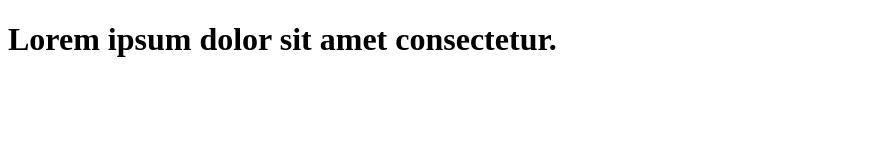
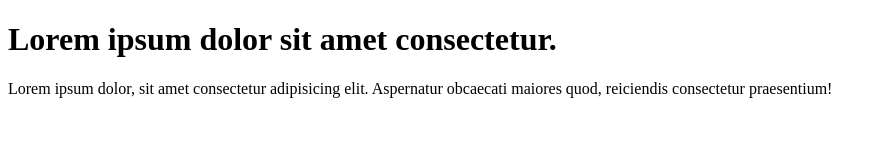
Before and after one commit to Aditya24Kashyap/learn-git, a plain HTML site: page index.html in a window 1280 px wide. Shown: the whole page, without its empty margins (0-886 px from the left). Drawn offline with Linux system fonts and the light colour scheme.

Commit message:
add a paragraph in code

```diff
--- a/index.html
+++ b/index.html
@@ -7,5 +7,6 @@
 </head>
 <body>
     <h1>Lorem ipsum dolor sit amet consectetur.</h1>
+    <p>Lorem ipsum dolor, sit amet consectetur adipisicing elit. Aspernatur obcaecati maiores quod, reiciendis consectetur praesentium!</p>
 </body>
 </html>
```
